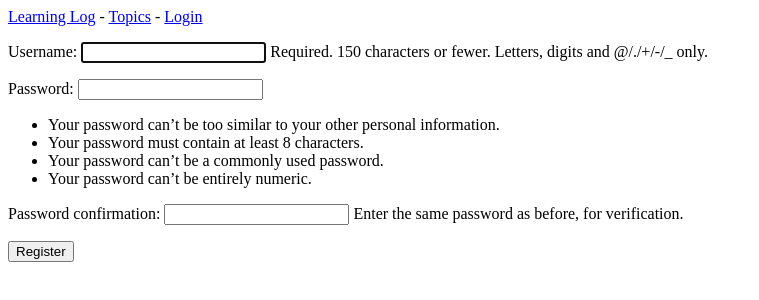
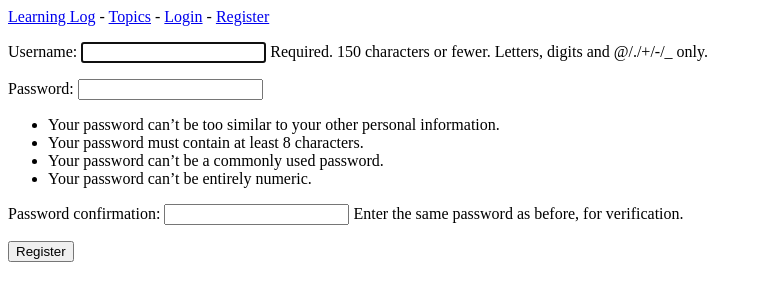
Before and after one commit to maisterpl/learning_log, a Django app: page /users/register/ in a window 1280 px wide. Shown: the top 300 px of the page, without its empty margins (0-759 px from the left). Run offline with Django 3.2, Linux system fonts and the light colour scheme.

Commit message:
modify base.html with register button, fix register.html

```diff
--- a/learning_logs/templates/learning_logs/base.html
+++ b/learning_logs/templates/learning_logs/base.html
@@ -3,10 +3,11 @@
     <a href="{% url 'learning_logs:topics' %}">Topics</a> -
 
     {% if user.is_authenticated %}
-        Hello, {{ user.name }}.
+        Hello, {{ user.username }}.
         <a href={% url 'users:logout' %}>Logout<a/>
     {% else %}
-        <a href={% url 'users:login' %}>Login</a>
+        <a href={% url 'users:login' %}>Login</a> -
+        <a href={% url 'users:register' %}>Register</a>
     {% endif %}
 </p>
 
--- a/users/templates/registration/register.html
+++ b/users/templates/registration/register.html
@@ -2,7 +2,7 @@
 
 {% block content %}
 
-    <form method="post" action="{% url 'user:register' %}">
+    <form method="post" action="{% url 'users:register' %}">
         {% csrf_token %}
         {{ form.as_p }}
 
--- a/users/views.py
+++ b/users/views.py
@@ -6,7 +6,7 @@ from django.contrib.auth.forms import UserCreationForm
 # Create your views here.
 def register(request):
     """Register new user"""
-    if request.method != "POST":
+    if request.method != 'POST':
         form = UserCreationForm()
     else:
         form = UserCreationForm(data=request.POST)
@@ -16,5 +16,5 @@ def register(request):
             return redirect('learning_logs:index')
 
     # Showing empty form
-    context ={'form': form}
+    context = {'form': form}
     return render(request, 'registration/register.html', context)
```
Also changed, not shown: db.sqlite3.
